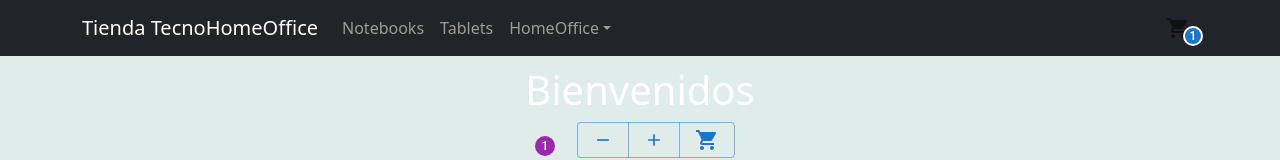
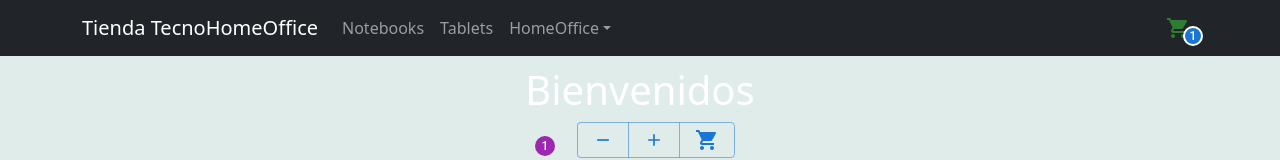
Before and after one commit to EstebanRaffo/TiendaHomeOfficeTecno, a React (Create React App) app: page / in a window 1280 px wide. Shown: the top 160 px of the page. Built offline with nearby package versions, Linux system fonts and the light colour scheme.

Commit message:
map y promises

```diff
--- a/src/components/CartWidget/CartWidget.js
+++ b/src/components/CartWidget/CartWidget.js
@@ -35,7 +35,7 @@ export default function CartWidget() {
   return (
     <IconButton aria-label="cart">
       <StyledBadge badgeContent={1} color="primary">
-        <ShoppingCartIcon />
+        <ShoppingCartIcon color='success'/>
       </StyledBadge>
     </IconButton>
   );
```
